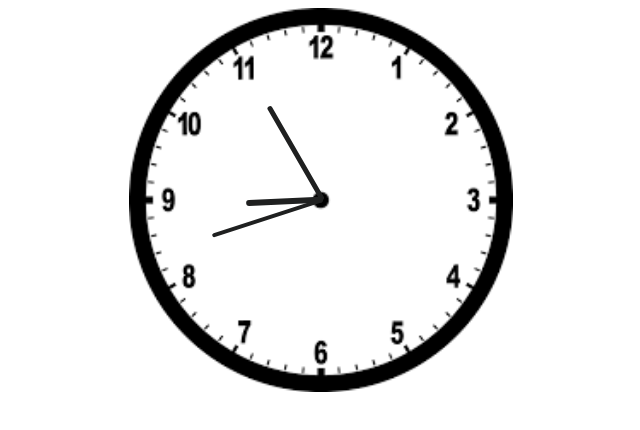
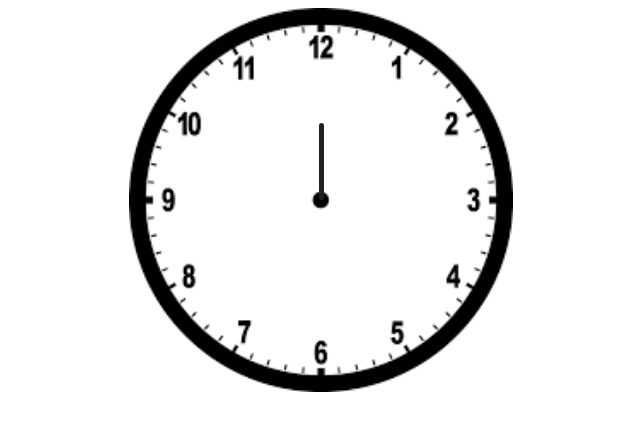
Before and after one commit to Dharmil4602/clock, a plain HTML site: page index.html in a window 1280 px wide. Shown: the whole page, without its empty margins (319-959 px from the left). Drawn offline with Linux system fonts and the light colour scheme.

Commit message:
Centered The Hours, Minutes, Second

```diff
--- a/index.css
+++ b/index.css
@@ -27,7 +27,7 @@ transform-origin: bottom;
 #hour
 {
     top: 30%;
-    left: 49.68%;
+    left: 49.4%;
     /* opacity: 1; */
     height: 20%;
     width: 1.5%;
@@ -38,19 +38,19 @@ transform-origin: bottom;
 #minute
 {
     top: 22%;
-    left: 49.7%;
+    left: 49.5%;
     height: 28%;
     width: 1.3%;
     /* background-color: bisque; */
-    /* display: none; */
+    display: none;
 }
 
 #second
 {
-    top: 20%;
+    top: 15%;
     left: 49.7%;
-    height: 30%;
+    height: 35%;
     width: 1%;
     /* background-color: rgb(19, 250, 115); */
-    /* display: none; */
+    display: none;
 }
--- a/index.html
+++ b/index.html
@@ -16,6 +16,6 @@
         <div id="second"></div>
     </div>
 </body>
-<script src="index.js"></script>
+<!-- <script src="index.js"></script> -->
 
 </html>
```
